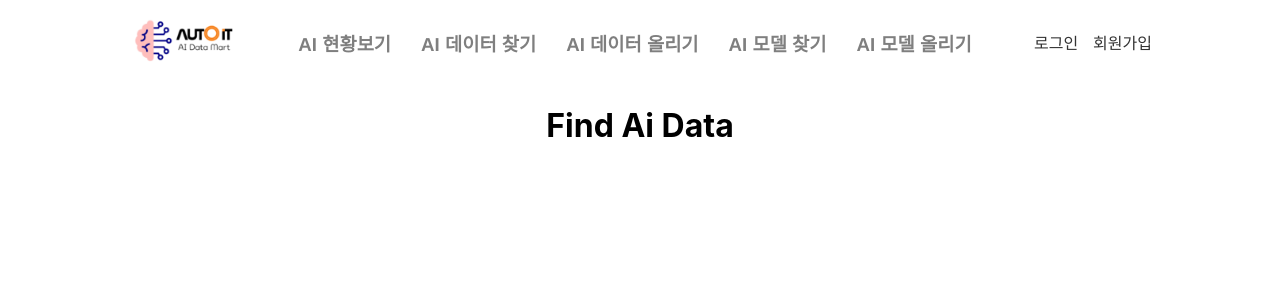
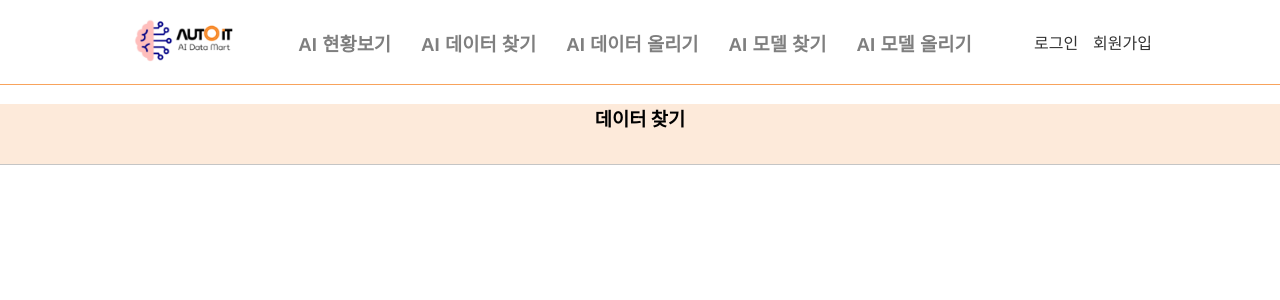
Before and after one commit to BaekInJu/AI-Data_Mart, a React (Create React App) app: page /findAiData in a window 1280 px wide. Shown: the top 300 px of the page. Built offline with nearby package versions, Linux system fonts and the light colour scheme.

Commit message:
add orangeLine

```diff
--- a/src/App.css
+++ b/src/App.css
@@ -90,3 +90,23 @@
   text-decoration: none;
   color: #333;
 }
+
+.navigation-bottom-hr {
+  background: rgb(248, 163, 92);
+  height: 1px;
+  border: 0;
+  margin: 0px;
+}
+
+.orange-line {
+  display: block;
+  height: 60px;
+  background: rgb(253, 234, 218);
+}
+
+.orange-bottom-hr {
+  margin: 0px;
+  background: rgb(197, 197, 197);
+  height: 1px;
+  border: 0;
+}
--- /dev/null
+++ b/src/components/OrangeLine.js
@@ -0,0 +1,22 @@
+import React from "react";
+import propTypes from "prop-types"
+
+
+const OrangeLine = (props) => {
+    return(
+        <>
+            <div className="orange-line">
+                <div className="orange-line-text">
+                    <h3>{props.text}</h3>
+                </div>
+            </div>
+            <hr className="orange-bottom-hr"/>
+        </>
+    )
+}
+
+OrangeLine.propTypes = {
+    text : propTypes.string
+}
+
+export default OrangeLine;
--- a/src/pages/FindAiData.js
+++ b/src/pages/FindAiData.js
@@ -1,10 +1,13 @@
 import React from "react";
+import OrangeLine from "../components/OrangeLine";
 
 const FindAiData = () => {
   return (
-    <div>
-      <h1>Find Ai Data</h1>
-    </div>
+    <>
+      <div className="find-data-body">
+        <OrangeLine text="데이터 찾기"/>
+      </div>
+    </>
   );
 };
 
--- a/src/pages/Nivigation.js
+++ b/src/pages/Nivigation.js
@@ -4,6 +4,7 @@ import logo from "../assets/image/logo.png"
 
 const Navigation = () => {
     return(
+        <>
         <div className="navigation">
             <div className="navi-inner-wrapper">
                 <div className="logo">
@@ -22,6 +23,8 @@ const Navigation = () => {
                 </div>
             </div>
         </div>
+        <hr className="navigation-bottom-hr"/>
+        </>
     )
 }
 
--- a/src/pages/UploadAiData.js
+++ b/src/pages/UploadAiData.js
@@ -1,9 +1,10 @@
 import React from "react";
+import OrangeLine from "../components/OrangeLine";
 
 const UploadAiData = () => {
   return (
     <div>
-      <h1>Upload Ai Data</h1>
+      <OrangeLine text="데이터 올리기"/>
     </div>
   );
 };
```
